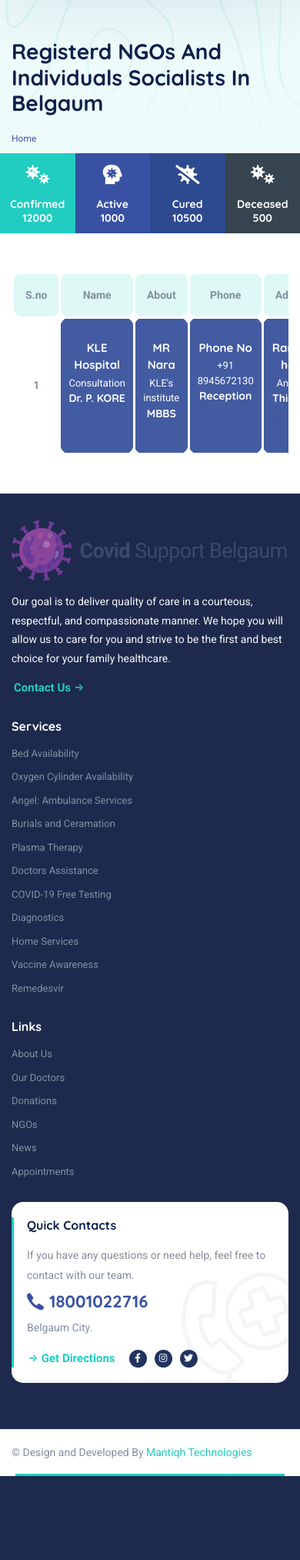
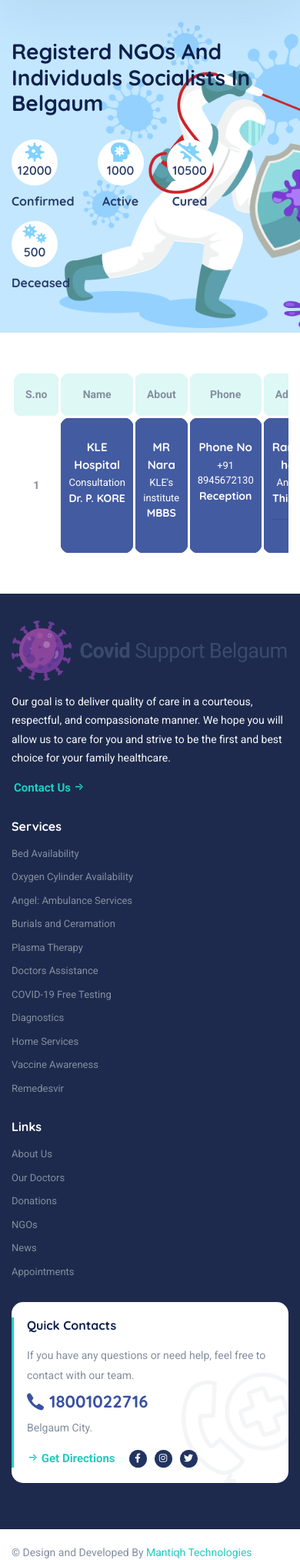
Before and after one commit to zakim2307/covidsupportbgm, a PHP site: page /NGO.php in a window 390 px wide. Shown: the part 140-2166 px from the top of the page at 77% size. Before the commit the page ends 2057 px from the top, so only its background shows below. Run offline with PHP 8.4, Linux system fonts and the light colour scheme; some libraries are stand-ins or nearby versions; some web fonts are replaced.

Commit message:
issues resolved responsive

```diff
--- a/NGO.php
+++ b/NGO.php
@@ -4,22 +4,21 @@
        page title
     =========================== -->
 <section class="page-title page-title-layout5">
-    <div class="bg-img"><img src="assets/images/backgrounds/6.jpg" alt="background"></div>
+    <div class="bg-img"><img src="assets/images/sliders/mainBanner.png" alt="background"></div>
     <div class="container">
         <div class="row">
             <div class="col-12">
                 <h1 class="pagetitle__heading">Registerd NGOs and Individuals socialists in Belgaum</h1>
-                <nav>
+                <?php include('./commonFiles/covid.php') ?>
+                <!-- <nav>
                     <ol class="breadcrumb mb-0">
                         <li class="breadcrumb-item"><a href="index.php">Home</a></li>
                     </ol>
-                </nav>
+                </nav> -->
             </div><!-- /.col-12 -->
         </div><!-- /.row -->
     </div><!-- /.container -->
 </section><!-- /.page-title -->
-
-<?php include('./commonFiles/contact-info.php') ?>
 
 <!-- ========================
        Doctors Timetable
--- /dev/null
+++ b/commonFiles/covid.php
@@ -0,0 +1,45 @@
+<ul class="features-list list-unstyled mb-0 d-flex flex-wrap">
+                                    <!-- feature item #1 -->
+                                    <li class="feature-item">
+                                        <div class="feature__icon">
+                                            <a href="#">
+                                                <i class="fas fa-virus"></i>
+                                                <h2 class="feature__title text-white">12000</h2>
+                                            </a>
+                                        </div>
+                                        <h2 class="feature__title">Confirmed</h2>
+                                    </li><!-- /.feature-item-->
+                                    <!-- feature item #2 -->
+                                    <li class="feature-item">
+                                        <div class="feature__icon">
+                                            <a href="#">
+                                                <i class="fas fa-head-side-virus"></i>
+                                                <h2 class="feature__title text-white">1000</h2>
+                                            </a>
+
+                                        </div>
+                                        <h2 class="feature__title">Active</h2>
+                                    </li><!-- /.feature-item-->
+                                     <!-- feature item #4 -->
+                                     <li class="feature-item">
+                                        <div class="feature__icon">
+                                            <a href="#">
+                                                <i class="fas fa-virus-slash"></i>
+                                                <h2 class="feature__title text-white">10500</h2>
+                                            </a>
+                                        </div>
+                                        <h2 class="feature__title">Cured</h2>
+                                    </li><!-- /.feature-item-->
+                                    <!-- feature item #3 -->
+                                    <li class="feature-item">
+                                        <div class="feature__icon">
+                                            <a href="#">
+                                                <i class="fas fa-viruses"></i>
+                                                <h2 class="feature__title text-white">500</h2>
+                                            </a>
+                                        </div>
+                                        <h1 class="feature__title">Deceased</h1>
+
+                                    </li><!-- /.feature-item-->
+
+                                </ul><!-- /.features-list -->
--- a/commonFiles/header.php
+++ b/commonFiles/header.php
@@ -139,7 +139,7 @@
                                 <a href="oxygen.php" class="nav__item-link">Oxygen Cylinders</a>
                             </li><!-- /.nav-item -->
                             <li class="nav__item">
-                                <a href="ambulance.hp" class="nav__item-link">Ambulance Services</a>
+                                <a href="ambulance.php" class="nav__item-link">Ambulance Services</a>
                             </li><!-- /.nav-item -->
                             <li class="nav__item">
                                 <a href="burials.php" class="nav__item-link">Burials and Cremations</a>
--- a/donation.php
+++ b/donation.php
@@ -9,6 +9,7 @@
         <div class="row">
             <div class="col-12">
                 <h1 class="pagetitle__heading">Covid Donations and Payment Details</h1>
+                <?php include('./commonFiles/covid.php') ?>
                 <nav>
                     <ol class="breadcrumb mb-0">
                         <li class="breadcrumb-item"><a href="index.php">Home</a></li>
```
Also changed, not shown: about.php (+51 -11 lines).
